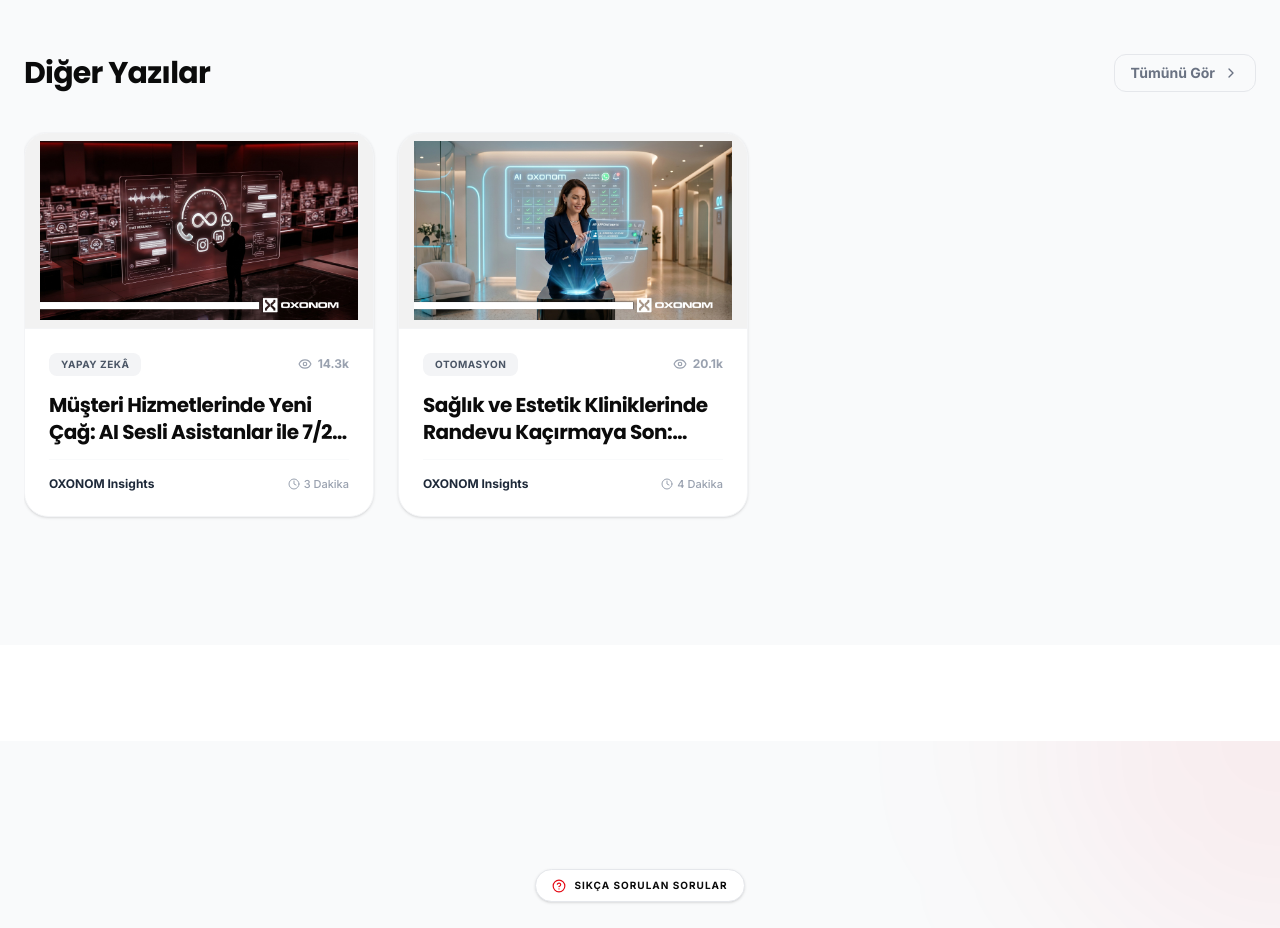
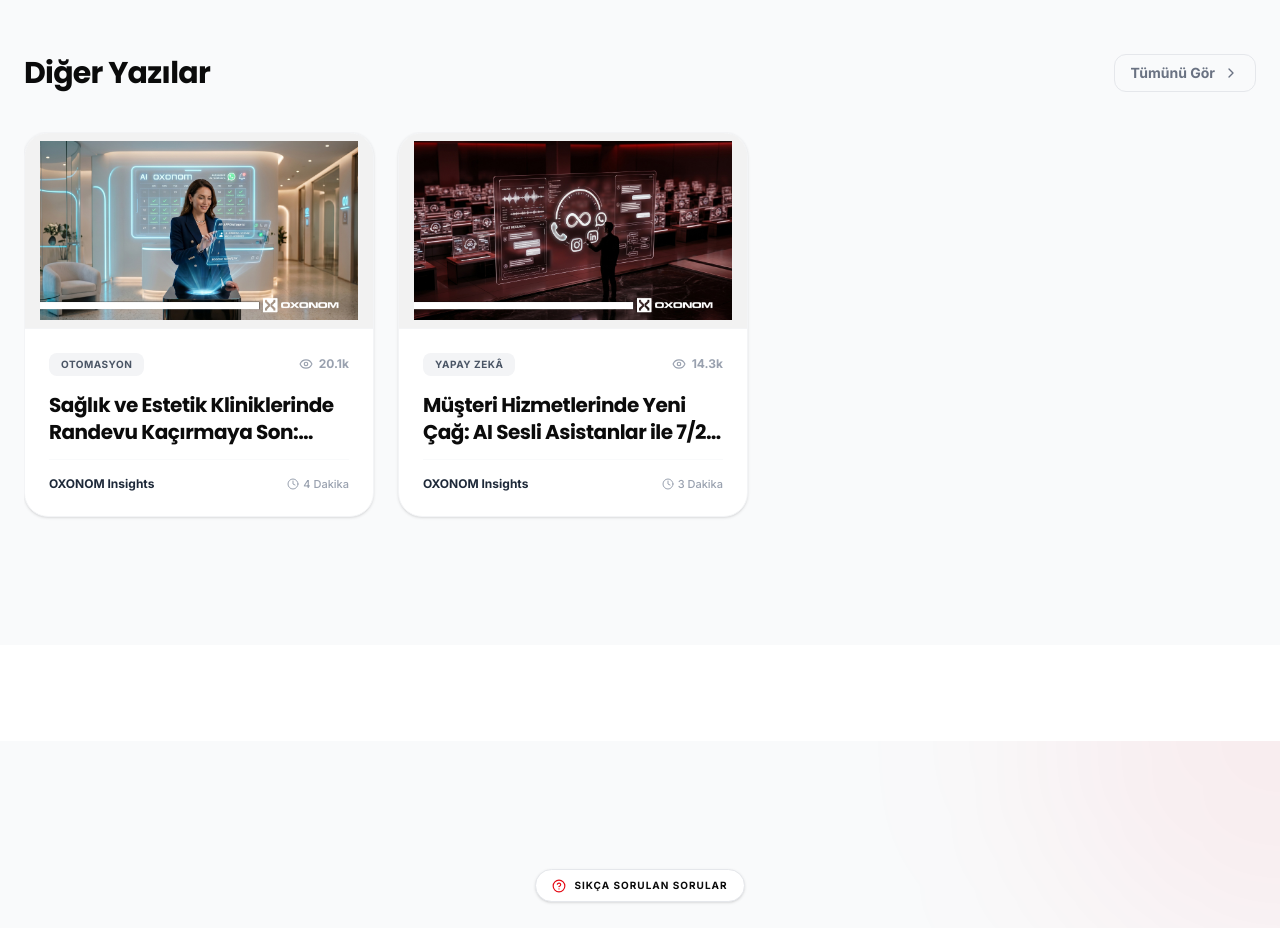
Before and after one commit to oxobee/oxonom_official, a React (Vite) app: page /ai-automation/ai-destekli-iletisim in a window 1280 px wide. Shown: the part 3960-4888 px from the top of the page. Built offline with nearby package versions, Linux system fonts and the light colour scheme.

Commit message:
feat(blog): sort blog posts from newest to oldest by default

```diff
--- a/src/pages/BlogDetailPage.tsx
+++ b/src/pages/BlogDetailPage.tsx
@@ -223,7 +223,7 @@ export default function BlogDetailPage() {
             </div>
 
             <div className="flex gap-6 overflow-x-auto snap-x snap-mandatory pb-8 scrollbar-hide -mx-4 px-4 md:mx-0 md:px-0">
-               {blogPosts.filter(p => p.id !== post.id).map(otherPost => (
+               {[...blogPosts].reverse().filter(p => p.id !== post.id).map(otherPost => (
                    <Link to={`/${otherPost.categorySlug}/${otherPost.slug}`} key={otherPost.id} className="snap-start shrink-0 w-[85vw] sm:w-[350px] group flex flex-col bg-white rounded-3xl overflow-hidden border border-gray-100 shadow-sm hover:shadow-xl hover:shadow-dark/5 transition-all duration-300">
                        <div className="bg-dark/5 relative overflow-hidden flex items-center justify-center border-b border-gray-100 p-2 aspect-video">
                           <img src={otherPost.image} alt={otherPost.title} className="w-full h-full object-contain rounded-[2px]" />
--- a/src/pages/BlogPage.tsx
+++ b/src/pages/BlogPage.tsx
@@ -17,7 +17,7 @@ export default function BlogPage() {
 
   const categories = ['Tümü', ...Array.from(new Set(blogPosts.map(post => post.category)))];
 
-  const filteredPosts = blogPosts.filter(post => {
+  const filteredPosts = [...blogPosts].reverse().filter(post => {
     const matchesCategory = activeCategory === 'Tümü' || post.category === activeCategory;
     const matchesSearch = post.title.toLowerCase().includes(searchQuery.toLowerCase()) ||
                           post.summary.toLowerCase().includes(searchQuery.toLowerCase());
```
